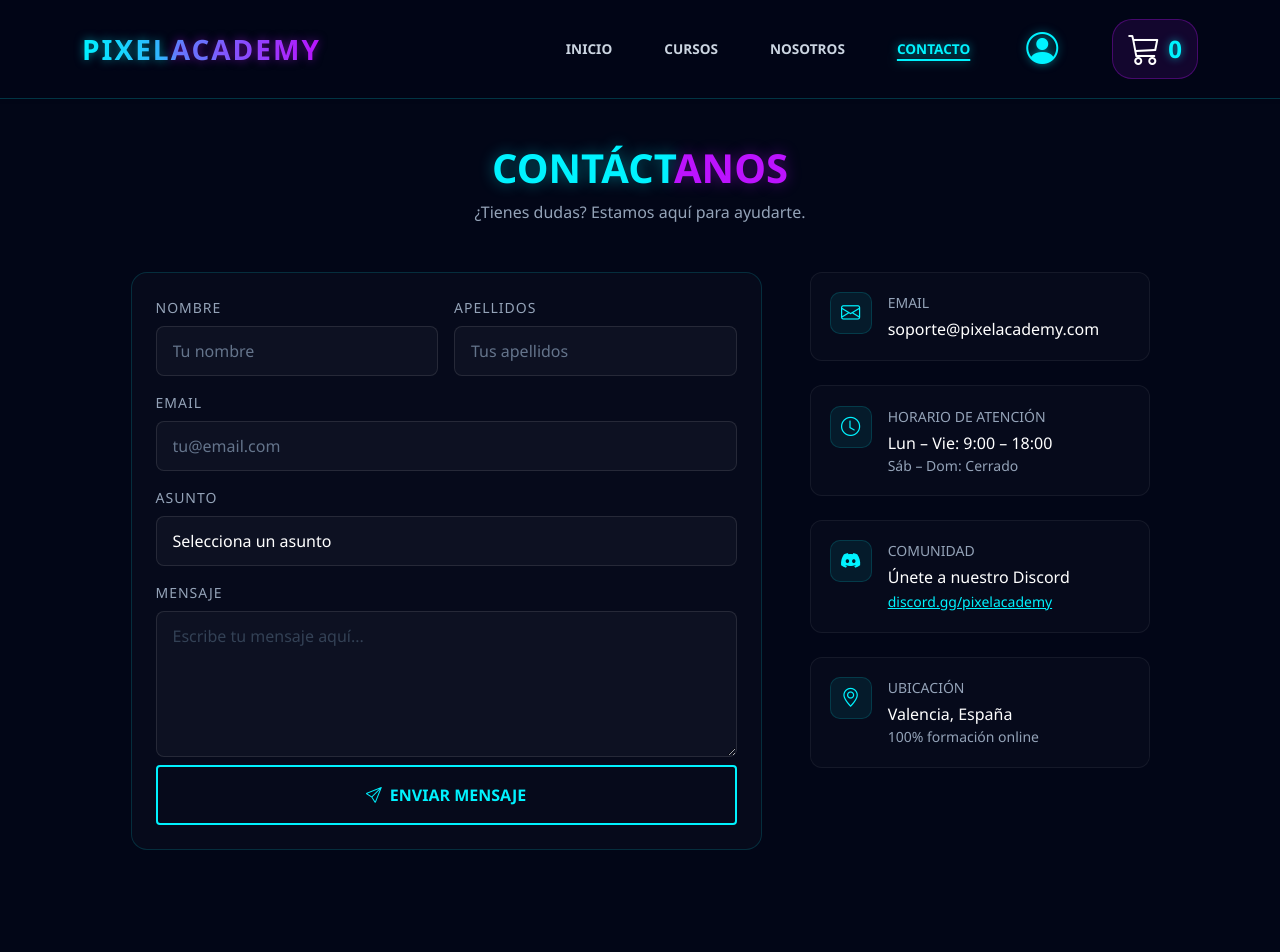
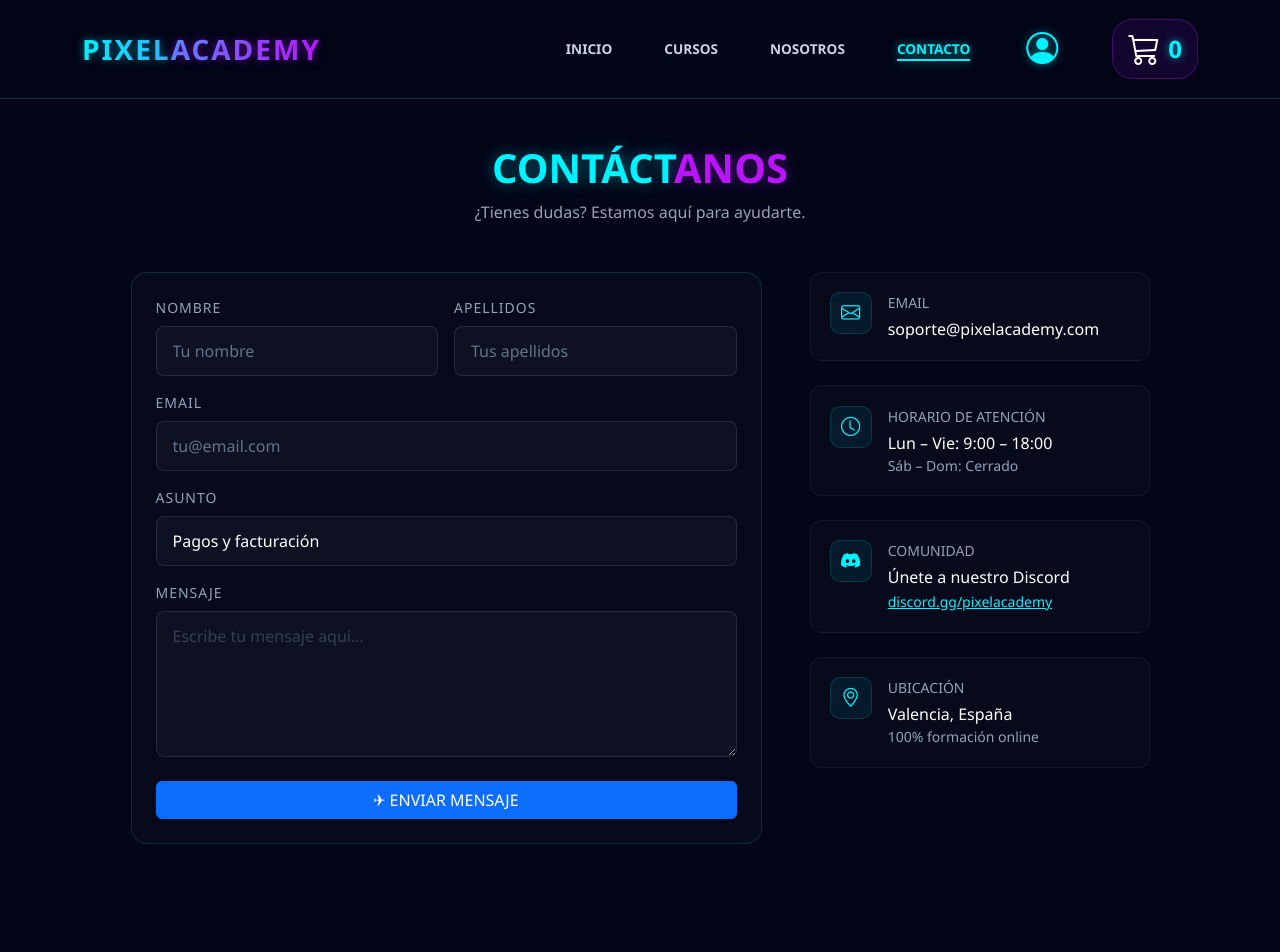
Before and after one commit to Oscar04525/PixelAcademy, an Angular app: page /contact in a window 1280 px wide. Shown: the top 952 px of the page. Built offline with nearby package versions, Linux system fonts and the light colour scheme.

Commit message:
boton de enviar mensaje mejorado

```diff
--- a/package.json
+++ b/package.json
@@ -20,6 +20,7 @@
     "@angular/router": "^19.2.0",
     "bootstrap": "^5.3.8",
     "rxjs": "~7.8.0",
+    "sweetalert2": "^11.26.24",
     "tslib": "^2.3.0",
     "zone.js": "~0.15.0"
   },
--- a/src/app/pages/contact/contact.component.html
+++ b/src/app/pages/contact/contact.component.html
@@ -1,6 +1,5 @@
 <div class="container pt-5 mt-5 pb-5" style="margin-top: 6rem !important;">
 
-  <!-- Cabecera -->
   <div class="text-center mb-5">
     <h1 class="fw-bold mb-2">
       <span style="color: #00f3ff; text-shadow: 0 0 15px rgba(0,243,255,0.4);">CONTÁCT</span><span style="color: #bc13fe; text-shadow: 0 0 15px rgba(188,19,254,0.4);">ANOS</span>
@@ -10,49 +9,62 @@
 
   <div class="row g-5 justify-content-center">
 
-    <!-- Formulario -->
     <div class="col-md-7">
-      <div class="p-4 rounded-4" style="background: rgba(255,255,255,0.02); border: 1px solid rgba(0,243,255,0.15);">
+      <div class="p-4 rounded-4" style="background: rgba(255,255,255,0.02); border: 1px solid rgba(0,243,255,0.15);" [formGroup]="contactForm">
 
         <div class="row g-3">
           <div class="col-md-6">
             <label class="form-label text-secondary small">NOMBRE</label>
-            <input type="text" class="form-control contact-input" placeholder="Tu nombre">
+            <input type="text" formControlName="nombre" class="form-control contact-input" placeholder="Tu nombre">
           </div>
           <div class="col-md-6">
             <label class="form-label text-secondary small">APELLIDOS</label>
-            <input type="text" class="form-control contact-input" placeholder="Tus apellidos">
+            <input type="text" formControlName="apellidos" class="form-control contact-input" placeholder="Tus apellidos">
           </div>
           <div class="col-12">
             <label class="form-label text-secondary small">EMAIL</label>
-            <input type="email" class="form-control contact-input" placeholder="tu@email.com">
+            <input type="email" formControlName="email" class="form-control contact-input" placeholder="tu@email.com">
           </div>
           <div class="col-12">
             <label class="form-label text-secondary small">ASUNTO</label>
-            <select class="form-select contact-input">
-              <option value="" disabled selected>Selecciona un asunto</option>
-              <option>Información sobre cursos</option>
-              <option>Problemas técnicos</option>
-              <option>Pagos y facturación</option>
-              <option>Colaboraciones</option>
-              <option>Otro</option>
+            <select formControlName="asunto" class="form-select contact-input">
+              <option value="Información sobre cursos">Información sobre cursos</option>
+              <option value="Problemas técnicos">Problemas técnicos</option>
+              <option value="Pagos y facturación">Pagos y facturación</option>
+              <option value="Colaboraciones">Colaboraciones</option>
+              <option value="Otro">Otro</option>
             </select>
           </div>
           <div class="col-12">
             <label class="form-label text-secondary small">MENSAJE</label>
-            <textarea class="form-control contact-input" rows="5" placeholder="Escribe tu mensaje aquí..."></textarea>
+            <textarea formControlName="mensaje" class="form-control contact-input" rows="5" placeholder="Escribe tu mensaje aquí..."></textarea>
           </div>
-          <div class="col-12 mt-2">
-            <button class="btn btn-neon w-100 fw-bold py-3">
-              <i class="bi bi-send me-2"></i>ENVIAR MENSAJE
+
+          <div class="col-12 mt-4">
+            <button
+              type="button"
+              class="btn btn-primary w-100"
+              [disabled]="loading"
+              (click)="onSubmit()"
+            >
+              @if (!loading) {
+                <span>✈ ENVIAR MENSAJE</span>
+              } @else {
+                <span class="spinner-border spinner-border-sm me-2"></span>
+                ENVIANDO...
+              }
             </button>
+
+            @if (successMessage) {
+              <div class="alert alert-success mt-3 text-center" style="background: rgba(0, 243, 255, 0.1); border: 1px solid #00f3ff; color: #00f3ff;">
+                {{ successMessage }}
+              </div>
+            }
           </div>
         </div>
-
       </div>
     </div>
 
-    <!-- Info de contacto -->
     <div class="col-md-4">
       <div class="d-flex flex-column gap-4">
 
@@ -78,7 +90,7 @@
           <div>
             <p class="text-secondary small mb-1">COMUNIDAD</p>
             <p class="text-white mb-0">Únete a nuestro Discord</p>
-            <a href="https://discord.com" target="_blank" class="small" style="color: #00f3ff;">discord.gg/pixelacademy</a>
+            <a href="https://discord.gg/pixelacademy" target="_blank" class="small" style="color: #00f3ff;">discord.gg/pixelacademy</a>
           </div>
         </div>
 
--- a/src/app/pages/contact/contact.component.ts
+++ b/src/app/pages/contact/contact.component.ts
@@ -1,16 +1,42 @@
 import { Component } from '@angular/core';
 import { CommonModule } from '@angular/common';
+import { ReactiveFormsModule, FormGroup, FormControl, Validators } from '@angular/forms';
+import Swal from 'sweetalert2';
 
 @Component({
   selector: 'app-contact',
   standalone: true,
-  imports: [CommonModule],
+  imports: [CommonModule, ReactiveFormsModule],
   templateUrl: './contact.component.html',
-  styleUrl: './contact.component.css' // Asegúrate de que esta ruta sea correcta si tienes CSS
+  styleUrl: './contact.component.css'
 })
 export class ContactComponent {
-  // Aquí puedes añadir lógica de formulario en el futuro
-  enviarMensaje() {
-    alert('Mensaje enviado. ¡Nos pondremos en contacto contigo!');
+  loading = false;
+  successMessage = '';
+  // ESTO ES LO QUE NECESITA EL BOTÓN PARA NO DAR ERROR
+  contactForm = new FormGroup({
+    nombre: new FormControl('', Validators.required),
+    apellidos: new FormControl(''),
+    email: new FormControl('', [Validators.required, Validators.email]),
+    asunto: new FormControl('Pagos y facturación'),
+    mensaje: new FormControl('', Validators.required)
+  });
+
+  onSubmit() {
+    this.loading = true;
+
+    setTimeout(() => {
+      this.loading = false;
+
+      Swal.fire({
+        title: '¡Sistemas Sincronizados!',
+        text: 'Tu mensaje ha cruzado el ciberespacio con éxito. 🚀',
+        icon: 'success',
+        confirmButtonColor: '#00e5ff',
+        background: '#071126',
+        color: '#fff'
+      });
+      this.contactForm.reset();
+    }, 1500);
   }
 }
```
Also changed, not shown: 1 other file (tests, documents, lock files or other folders).
